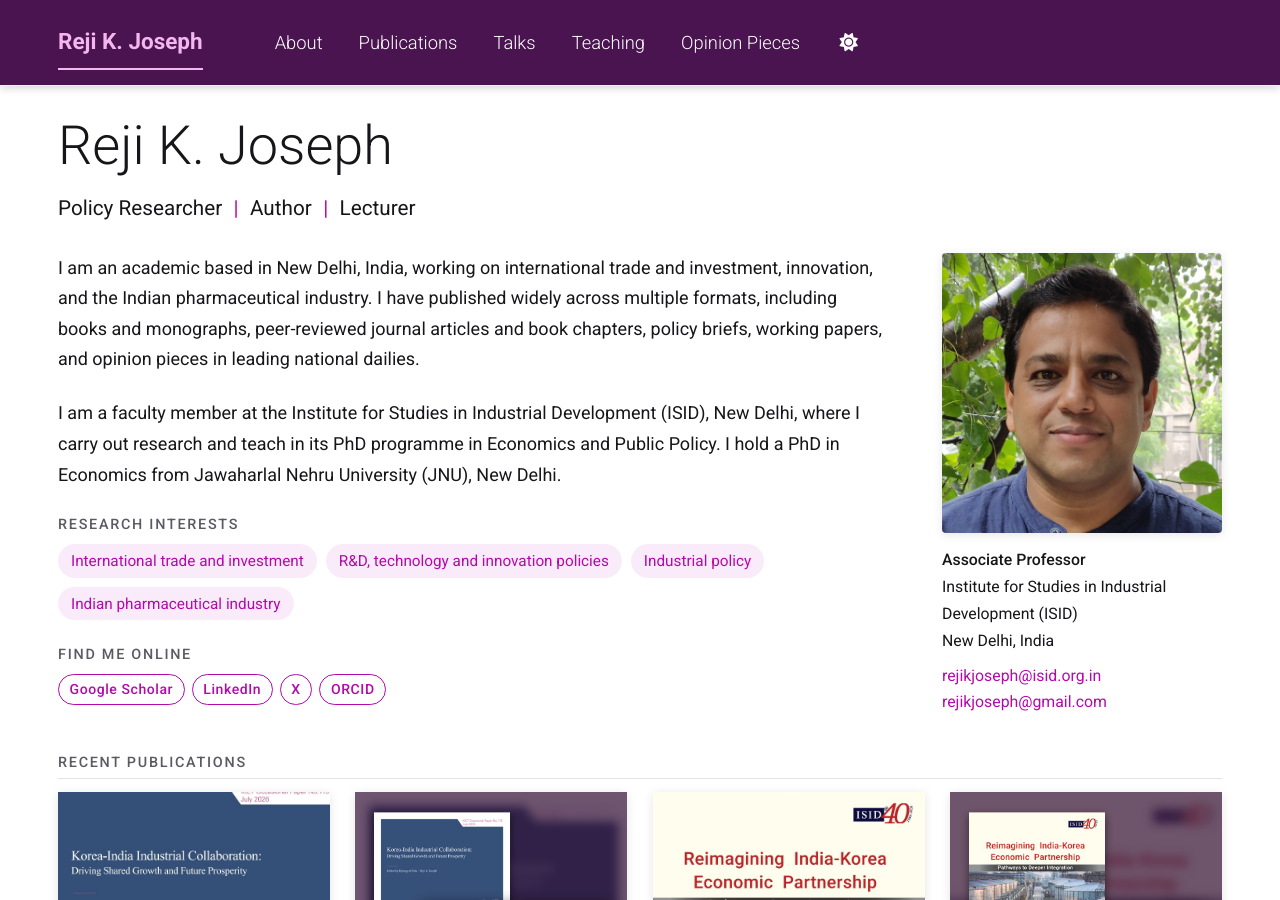
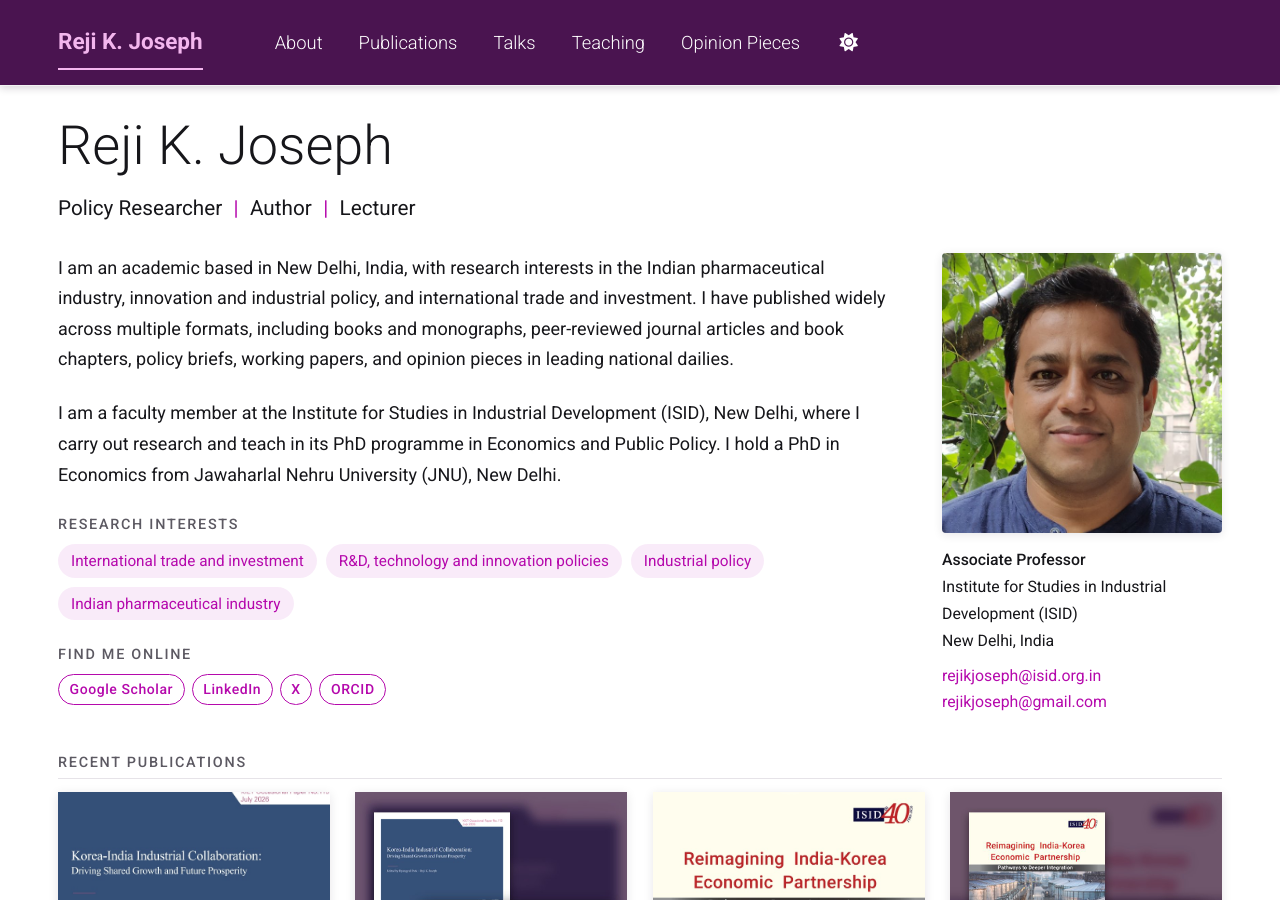
Before and after one commit to rejikjoseph/rejikjoseph.github.io, a Jekyll site: the page built from _pages/about.md, in a window 1280 px wide and 900 px high. Built offline with Jekyll 4.4.1, drawn with Linux system fonts in a browser that asks for light colours; a style sheet for code colours, icons or effects is not loaded.

Commit message:
Update first sentence of About bio

```diff
--- a/_pages/about.md
+++ b/_pages/about.md
@@ -25,7 +25,7 @@ redirect_from:
     </div>
   </aside>
   <div class="about-text">
-    <p>I am an academic based in New Delhi, India, working on international trade and investment, innovation, and the Indian pharmaceutical industry. I have published widely across multiple formats, including books and monographs, peer-reviewed journal articles and book chapters, policy briefs, working papers, and opinion pieces in leading national dailies.</p>
+    <p>I am an academic based in New Delhi, India, with research interests in the Indian pharmaceutical industry, innovation and industrial policy, and international trade and investment. I have published widely across multiple formats, including books and monographs, peer-reviewed journal articles and book chapters, policy briefs, working papers, and opinion pieces in leading national dailies.</p>
     <p>I am a faculty member at the Institute for Studies in Industrial Development (ISID), New Delhi, where I carry out research and teach in its PhD programme in Economics and Public Policy. I hold a PhD in Economics from Jawaharlal Nehru University (JNU), New Delhi.</p>
     <h3 class="about-sub">Research Interests</h3>
     <ul class="chips">
```
